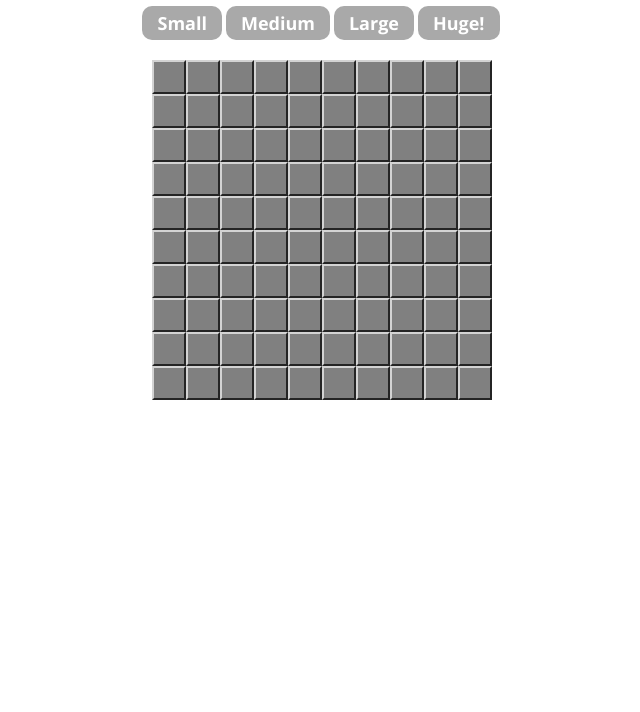
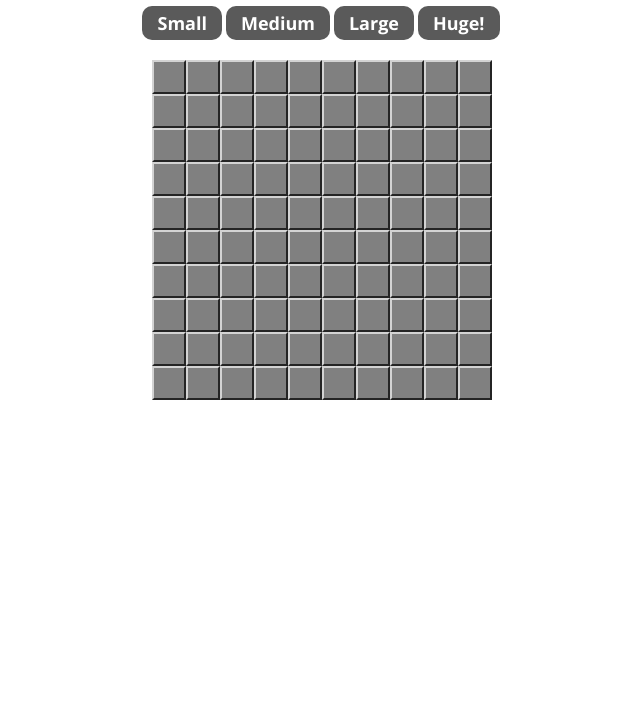
Before and after one commit to lane-pearce-metcalfe/minesweeper, a plain HTML site: page index.html in a window 1280 px wide. Shown: the part 88-800 px from the top of the page, without its empty margins (319-959 px from the left). Drawn offline with nearby package versions, Linux system fonts and the light colour scheme.

Commit message:
Darkened buttons background colors

```diff
--- a/main.css
+++ b/main.css
@@ -74,9 +74,10 @@ button {
   font-size: 18px;
   font-weight: bold;
   color: white;
-  background-color: darkgrey;
+  background-color: rgb(90, 90, 90);
   padding: 5px 15px;
   border-radius: 10px;
+  cursor: pointer;
 }
 
 .selected:hover {
```
